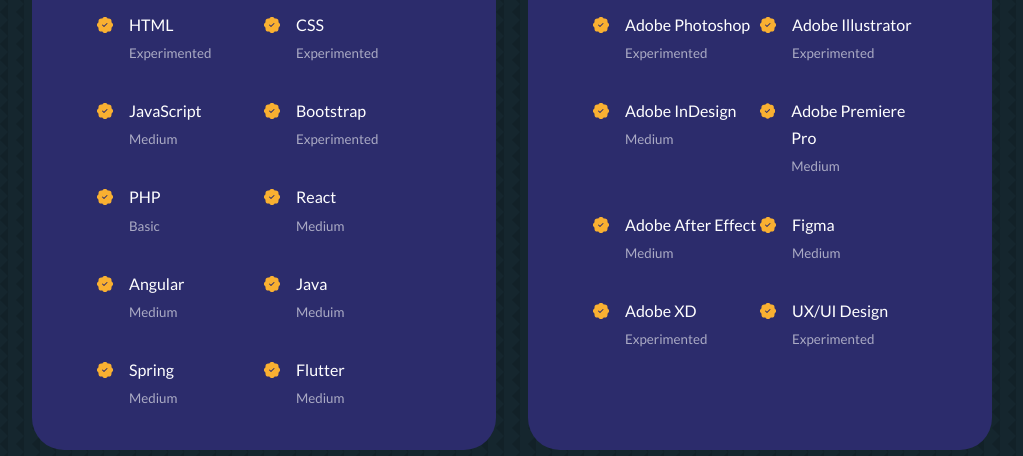
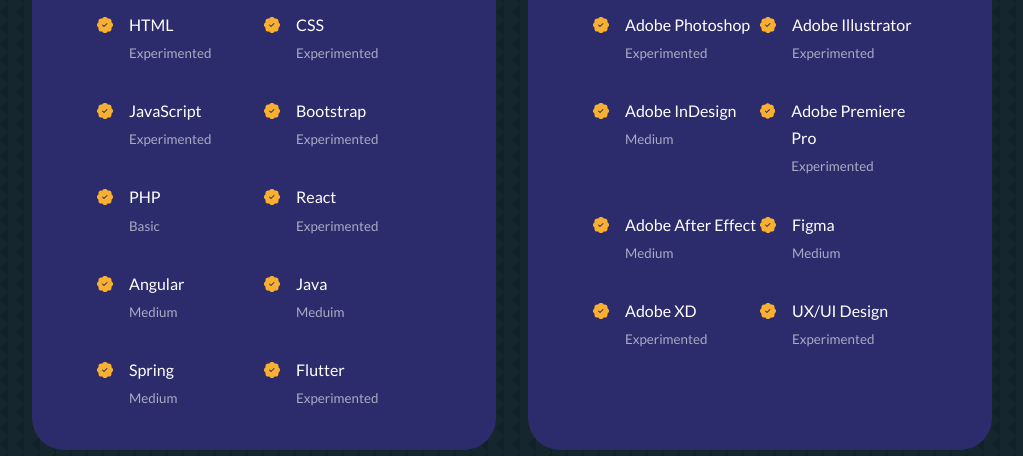
Before and after one commit to TheBlackPharaon/TheBlackPharaon, a React (Create React App) app: page / in a window 1280 px wide. Shown: the part 2060-2516 px from the top of the page, without its empty margins (128-1151 px from the left). Built offline with nearby package versions, Linux system fonts and the light colour scheme.

Commit message:
update skills

```diff
--- a/src/components/experience/Experience.jsx
+++ b/src/components/experience/Experience.jsx
@@ -13,7 +13,7 @@
   },
   {
     skill: 'JavaScript',
-    level: 'Medium',
+    level: 'Experimented',
   },
   {
     skill: 'Bootstrap',
@@ -25,7 +25,7 @@
   },
   {
     skill: 'React',
-    level: 'Medium',
+    level: 'Experimented',
   },
   {
     skill: 'Angular',
@@ -41,7 +41,7 @@
   },
   {
     skill: 'Flutter',
-    level: 'Medium',
+    level: 'Experimented',
   }
 ]
 
@@ -60,7 +60,7 @@
   },
   {
     skill: 'Adobe Premiere Pro',
-    level: 'Medium',
+    level: 'Experimented',
   },
   {
     skill: 'Adobe After Effect',
```
